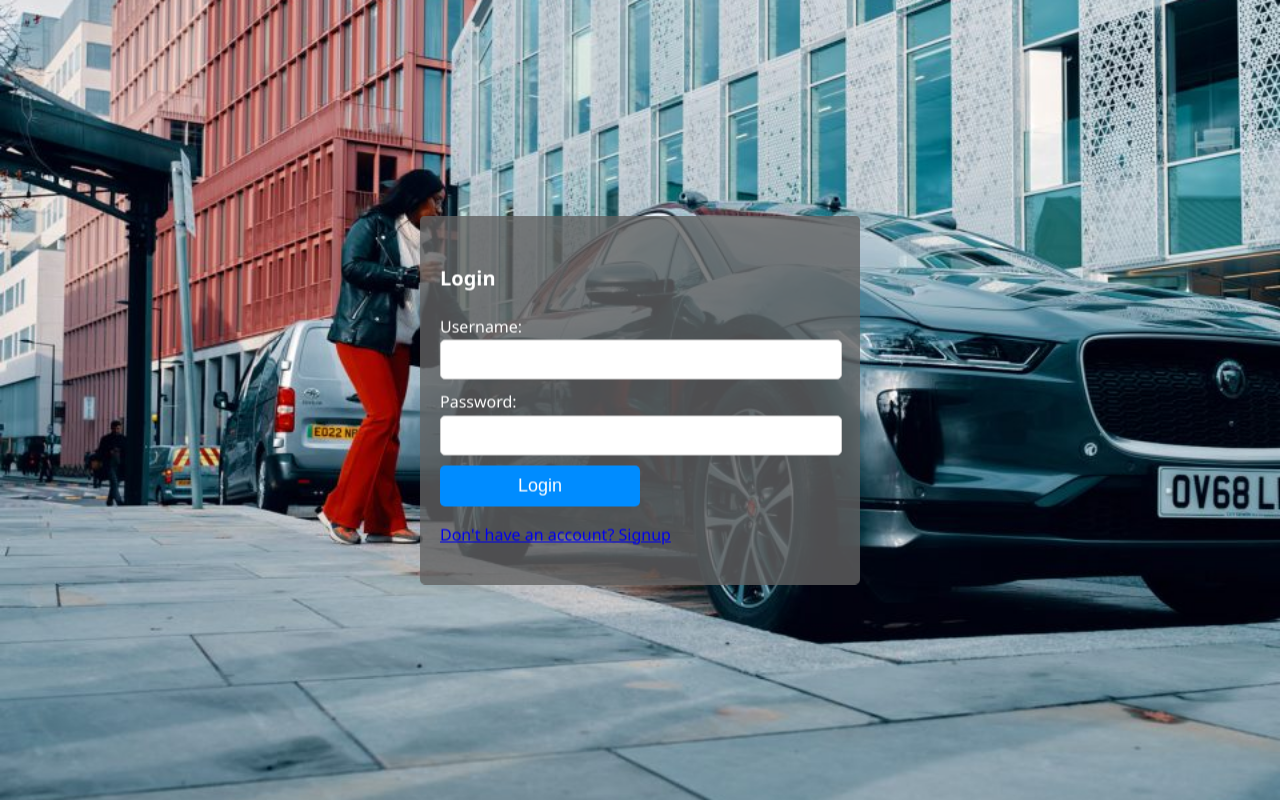
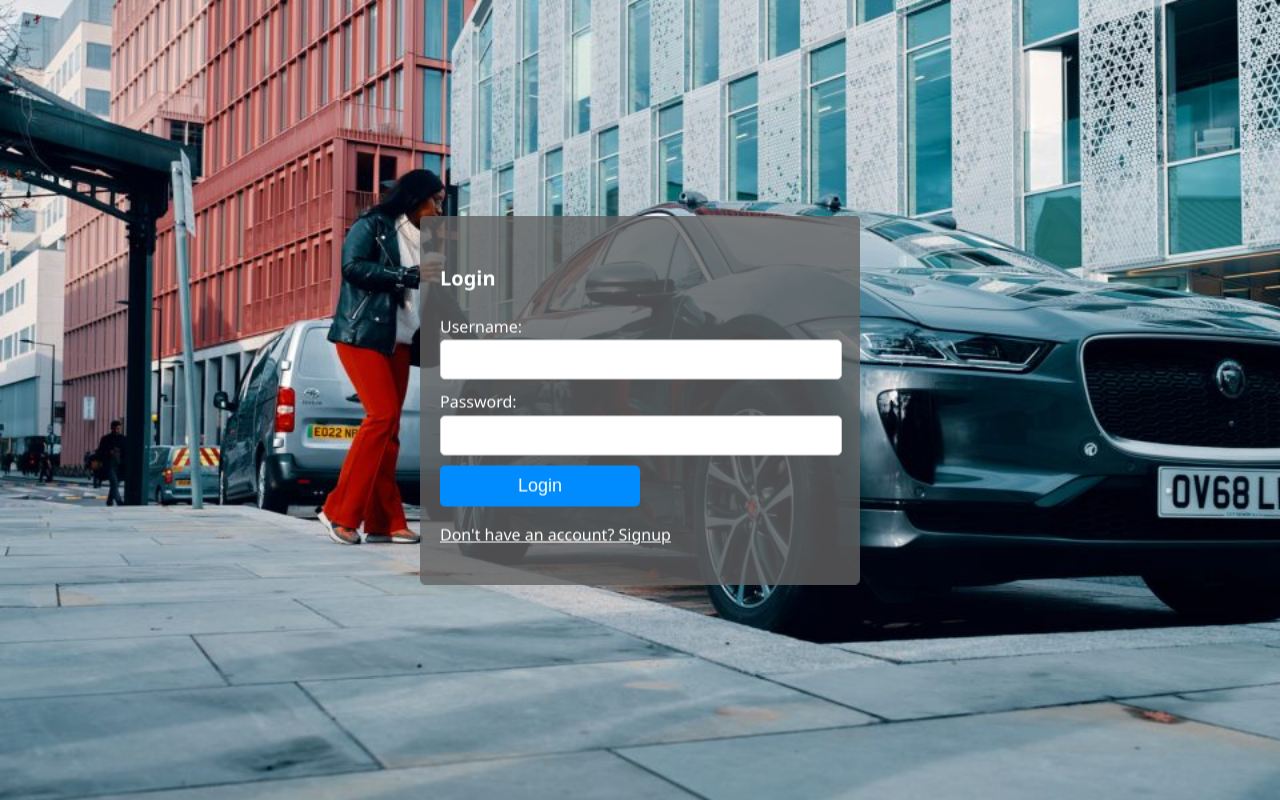
Before and after one commit to KieMerr17/lms_wayve, a Django app: page /signup/ in a window 1280 px wide. Run offline with Django 4.2, Linux system fonts and the light colour scheme.

Commit message:
adjust login/signup link colors

```diff
--- a/static/css/styles.css
+++ b/static/css/styles.css
@@ -133,6 +133,10 @@ body {
     background-color: #0061b1;
 }
 
+#show-signup , #show-login {
+    color: white;
+}
+
 
 
 /*-----------------------------------  Sidebar Styles  -----------------------------------*/
```
